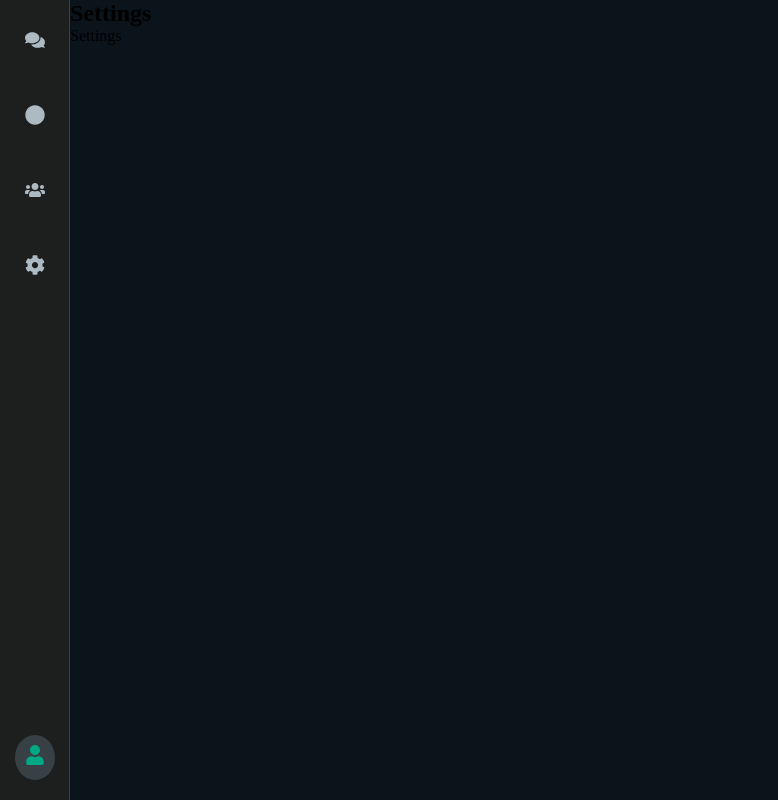
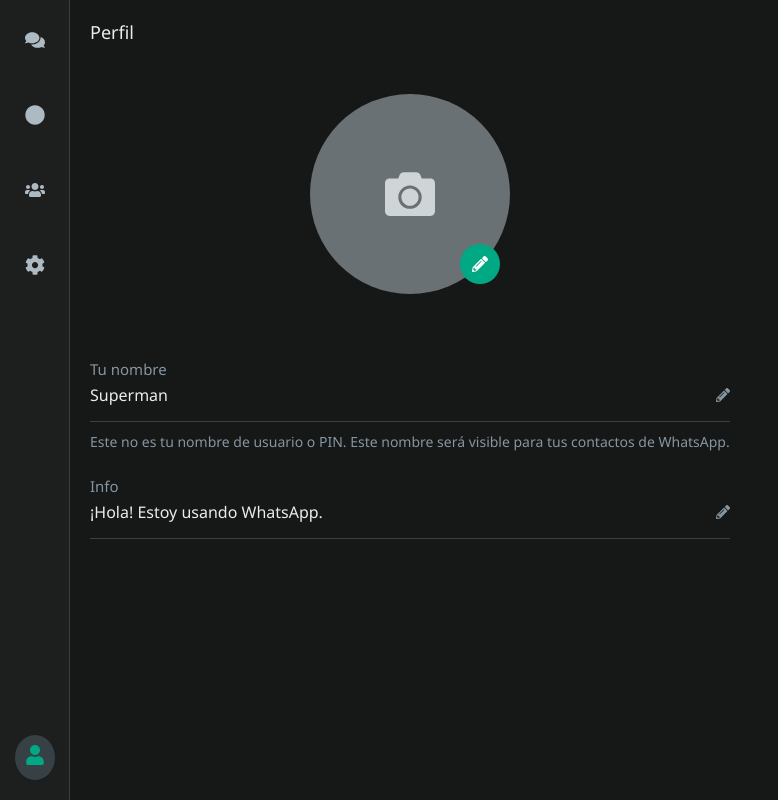
Before and after one commit to JSoria24/Front-End-TP-Final, a React (Create React App) app: page /profile in a window 1280 px wide. Shown: the whole page, without its empty margins (0-778 px from the left). Built offline with nearby package versions, Linux system fonts and the light colour scheme; the HTML template or start-up script is replaced by a standard one.

Commit message:
Arreglo10

```diff
--- a/src/App.css
+++ b/src/App.css
@@ -7,7 +7,7 @@
 .app {
     display: flex;
     height: 100vh;
-    background-color: #0b141a;
+    background-color: #161717; /*color de ondo de la derecha*/
 }
 
 .app__body {
--- a/src/Components/Chat/Chat.css
+++ b/src/Components/Chat/Chat.css
@@ -73,7 +73,7 @@
 
 .chat__footer button {
     padding: 10px 15px;
-    background-color: #00a884;
+    background-color: #21bf63;
     color: white;
     border: none;
     border-radius: 8px;
@@ -81,5 +81,5 @@
 }
 
 .chat__footer button:hover {
-    background-color: red;
+    background-color: rgb(2, 82, 2);
 }
--- a/src/Data/contacts.js
+++ b/src/Data/contacts.js
@@ -60,7 +60,7 @@ export const contacts = [
         lastMessage: "",
         lastMessageTime: "10:30 AM",
         responses: [
-        {"trigger": "hola", response: "¡Hola, necesitas algo?"},
+        {"trigger": "hola", response: "¡Hola, en que puedo ayudarte amigo?"},
         {"trigger": "como estas?", response: "Mejor que nunca, hermano. ¿Viste mi último récord de velocidad?"},
         {"trigger": "qué tal en los 7", response: "Pff, esos farsantes. Yo soy el único real ahí. Pero el sueldo compensa."},
         {"trigger": "compound v", response: "*Mira alrededor* Eso es cosa del pasado... no deberías preguntar de eso."},
@@ -79,7 +79,7 @@ export const contacts = [
     lastMessage: "",
     lastMessageTime: "10:30 AM",
     responses: [
-        { trigger: "hola", response: "¡Hola, necesitas algo?" },
+        { trigger: "hola", response: "Ey hola! ¿Como estas?" },
         { trigger: "como estas?", response: "Honestamente... un poco nervioso como siempre. Esto de trabajar con The Boys no es exactamente relajante, ¿sabes?" },
         { trigger: "que opinas de los supers?", response: "Después de lo que hicieron con mi novia... creo que algunos necesitan supervisión. Pero no todos son malos, ¿verdad?" },
         { trigger: "te arrepientes de unirte a los boys?", response: "A veces, cuando casi me matan. Pero alguien tiene que enfrentarlos... aunque sea con las manos temblando." },
--- a/src/Pages/Profile/ProfilePage.css
+++ b/src/Pages/Profile/ProfilePage.css
@@ -0,0 +1,110 @@
+.profile-page {
+    font-family: 'Segoe UI', Tahoma, Geneva, Verdana, sans-serif;
+    background-color: #161717;
+    color: #e9edef;
+    height: 100vh;
+    display: flex;
+    flex-direction: column;
+}
+
+.profile-header {
+    padding: 20px;
+    background-color: #161717;
+
+}
+
+.profile-header h2 {
+    font-size: 18px;
+    font-weight: 500;
+}
+
+.profile-photo-section {
+    padding: 30px 0;
+    display: flex;
+    justify-content: center;
+
+}
+
+.profile-photo-container {
+    position: relative;
+    width: 200px;
+    height: 200px;
+    cursor: pointer;
+}
+
+.profile-photo-placeholder {
+    width: 100%;
+    height: 100%;
+    border-radius: 50%;
+    background-color: #6a7175;
+    display: flex;
+    justify-content: center;
+    align-items: center;
+}
+
+.camera-icon {
+    font-size: 50px;
+    color: #cfd4d6;
+}
+
+.photo-edit-overlay {
+    position: absolute;
+    bottom: 10px;
+    right: 10px;
+    background-color: #00a884;
+    width: 40px;
+    height: 40px;
+    border-radius: 50%;
+    display: flex;
+    justify-content: center;
+    align-items: center;
+}
+
+.edit-icon {
+    color: white;
+    font-size: 16px;
+}
+
+.profile-info-section {
+    padding: 20px;
+}
+
+.info-item {
+    padding: 15px 0;
+    border-bottom: 1px solid #374045;
+}
+
+.info-label {
+    display: block;
+    color: #8696a0;
+    font-size: 15px;
+    margin-bottom: 5px;
+}
+
+.info-value {
+    display: flex;
+    justify-content: space-between;
+    align-items: center;
+}
+
+.info-value span {
+    font-size: 16px;
+}
+
+.edit-icon-small {
+    color: #8696a0;
+    font-size: 14px;
+}
+
+.name-disclaimer {
+    color: #8696a0;
+    font-size: 14px;
+    padding: 10px 0;
+    margin: 0;
+}
+
+.info-divider {
+    height: 10px;
+    background-color: #0b141a;
+    margin: 0 -20px;
+}
--- a/src/Pages/Profile/ProfilePage.jsx
+++ b/src/Pages/Profile/ProfilePage.jsx
@@ -1,13 +1,45 @@
 import React from 'react';
+import { FaCamera, FaPencilAlt } from 'react-icons/fa';
 import './ProfilePage.css';
 
 const ProfilePage = () => {
     return (
         <div className="profile-page">
-            <h2>Settings</h2>
-            <div className="profile-list">
-                <p>Settings</p>
-                {/* Puedes agregar componentes de comunidades aquí */}
+            <div className="profile-header">
+                <h2>Perfil</h2>
+            </div>
+
+            <div className="profile-photo-section">
+                <div className="profile-photo-container">
+                    <div className="profile-photo-placeholder">
+                        <FaCamera className="camera-icon" />
+                    </div>
+                    <div className="photo-edit-overlay">
+                        <FaPencilAlt className="edit-icon" />
+                    </div>
+                </div>
+            </div>
+
+            <div className="profile-info-section">
+                <div className="info-item">
+                    <span className="info-label">Tu nombre</span>
+                    <div className="info-value">
+                        <span>Superman</span>
+                        <FaPencilAlt className="edit-icon-small" />
+                    </div>
+                </div>
+
+                <p className="name-disclaimer">
+                    Este no es tu nombre de usuario o PIN. Este nombre será visible para tus contactos de WhatsApp.
+                </p>
+
+                <div className="info-item">
+                    <span className="info-label">Info</span>
+                    <div className="info-value">
+                        <span>¡Hola! Estoy usando WhatsApp.</span>
+                        <FaPencilAlt className="edit-icon-small" />
+                    </div>
+                </div>
             </div>
         </div>
     );
```
